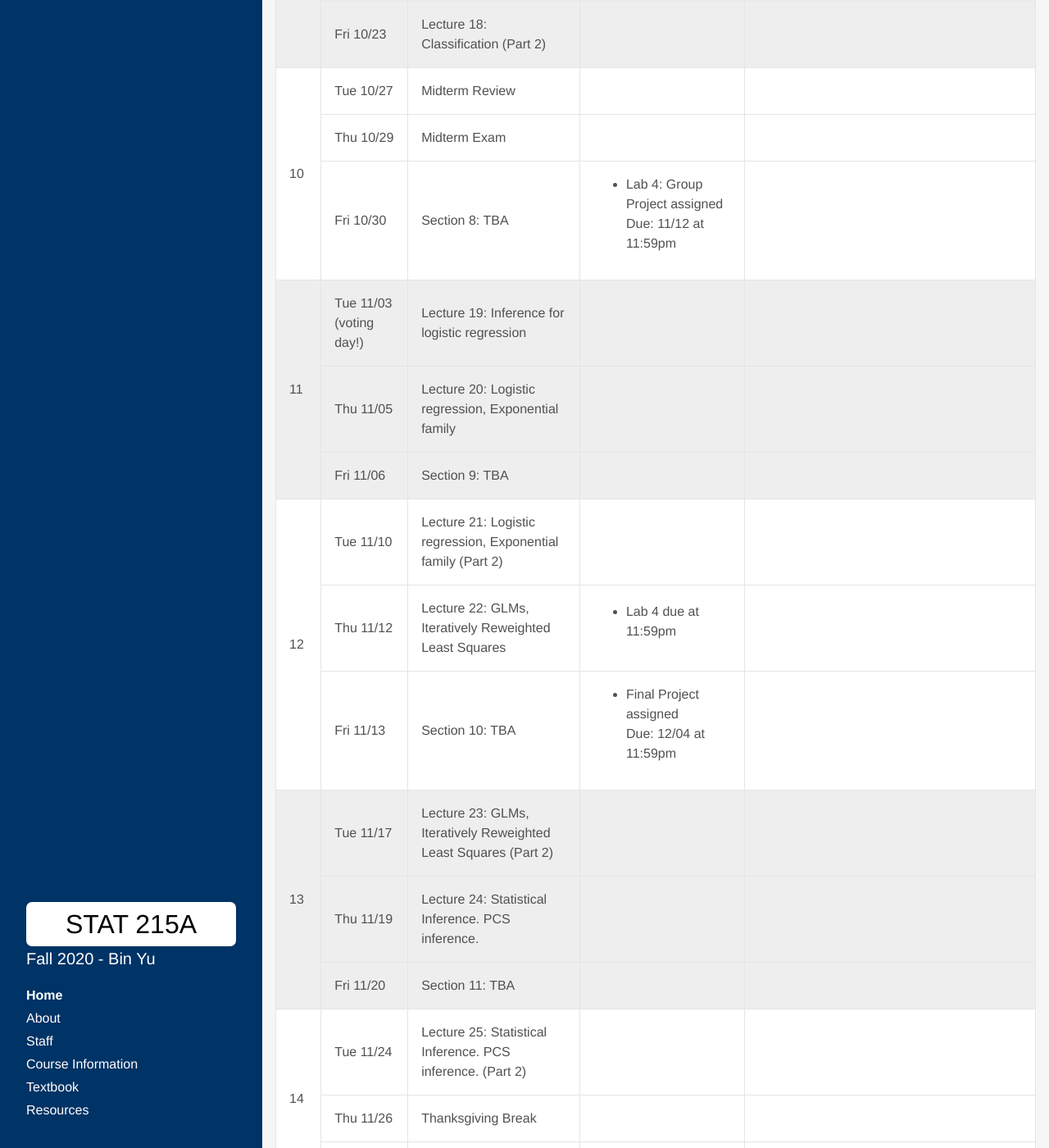
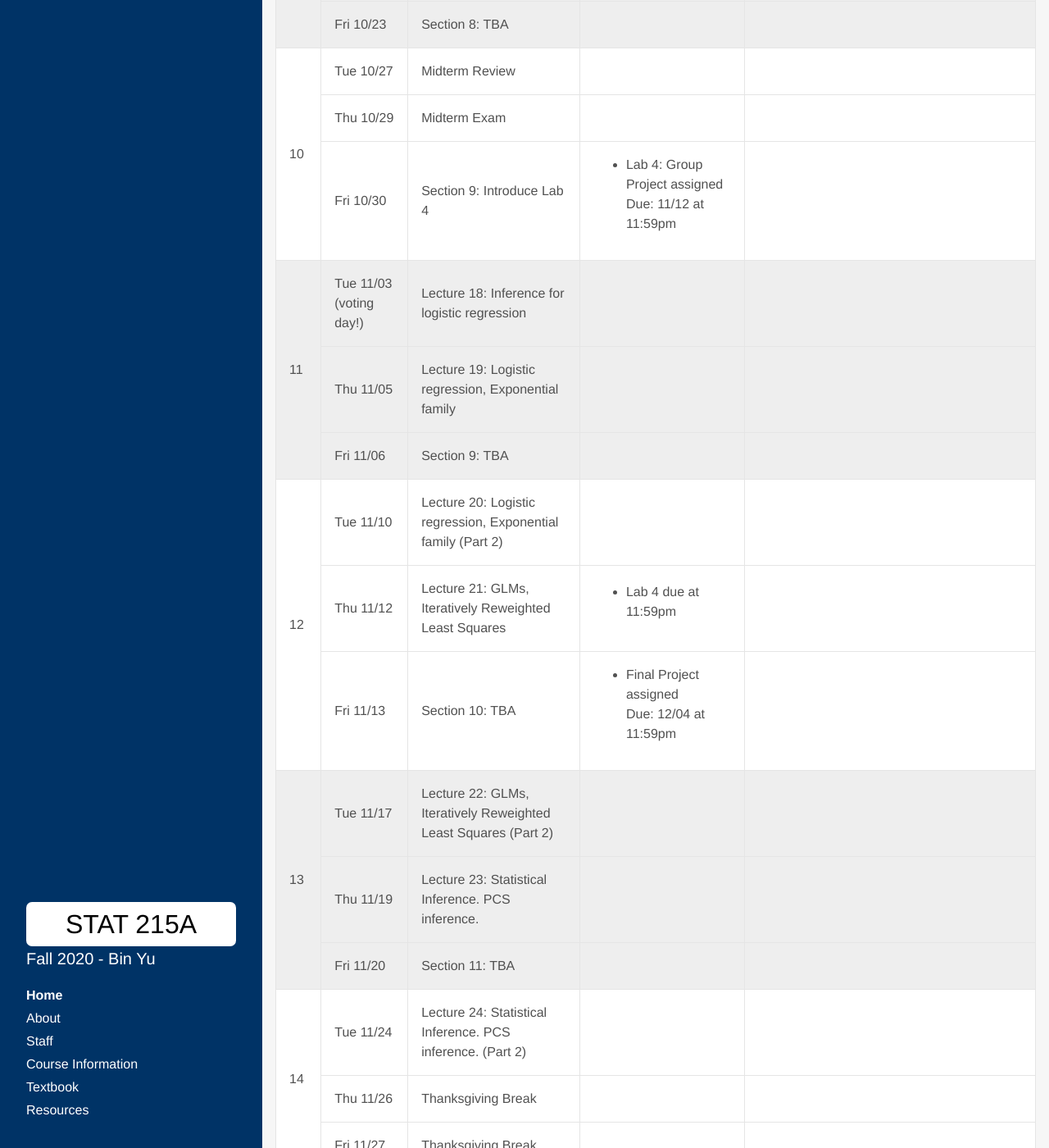
Before and after one commit to Yu-Group/stat-215a-fall-2020, a Jekyll site: the page built from index.html, in a window 1280 px wide and 1400 px high, scrolled down 4009 px. Shown: the whole window at 82% size. Built offline with Jekyll 4.4.1, drawn with Linux system fonts in a browser that asks for light colours; some web fonts are replaced; the list of posts is cut into pages by our own code; some of the changed lines change nothing that is shown; some of the changed text lies outside the part shown.

Commit message:
Update schedule

```diff
--- a/_data/syllabus2.yml
+++ b/_data/syllabus2.yml
@@ -147,7 +147,7 @@
       assignments:
         - name: Lab 2 due at 11:59pm
     - date: Fri 10/09
-      content: "Section 6: TBA"
+      content: "Section 6: Introduce Lab 3"
     - date: Sun 10/11
       assignments:
         - name: Lab 2 Peer Review assigned
@@ -158,14 +158,14 @@
     weekName: Week 8
     basic:
     - date: Tue 10/13
-      content: "Section 7: TBA"
+      content: "Lecture 14: Sources of randomness (Part 3)"
       assignments:
         - name: Lab 3 assigned
           due: 10/22 at 11:59pm
     - date: Thu 10/15
-      content: "Lecture 14: Sources of randomness (Part 3)"
+      content: "Lecture 15: Bootstrap. Interpretation."
     - date: Fri 10/16
-      content: "Lecture 15: Bootstrap. Interpretation."
+      content: "Section 7: TBA"
     - date: Sun 10/18
       assignments:
         - name: Lab 2 Peer Review due at 11:59pm
@@ -180,7 +180,7 @@
       assignments:
         - name: Lab 3 due at 11:59pm
     - date: Fri 10/23
-      content: "Lecture 18: Classification (Part 2)"
+      content: "Section 8: TBA"
 
   - weekNum: 10
     weekName: Week 10
@@ -190,7 +190,7 @@
     - date: Thu 10/29
       content: "Midterm Exam"
     - date: Fri 10/30
-      content: "Section 8: TBA"
+      content: "Section 9: Introduce Lab 4"
       assignments:
         - name: "Lab 4: Group Project assigned"
           due: "11/12 at 11:59pm"
@@ -199,10 +199,10 @@
     weekName: Week 11
     basic:
     - date: Tue 11/03 (voting day!)
-      content: "Lecture 19: Inference for logistic regression"
+      content: "Lecture 18: Inference for logistic regression"
       assignments:
     - date: Thu 11/05
-      content: "Lecture 20: Logistic regression, Exponential family"
+      content: "Lecture 19: Logistic regression, Exponential family"
     - date: Fri 11/06
       content: "Section 9: TBA"
 
@@ -210,9 +210,9 @@
     weekName: Week 12
     basic:
     - date: Tue 11/10
-      content: "Lecture 21: Logistic regression, Exponential family (Part 2)"
+      content: "Lecture 20: Logistic regression, Exponential family (Part 2)"
     - date: Thu 11/12
-      content: "Lecture 22: GLMs, Iteratively Reweighted Least Squares"
+      content: "Lecture 21: GLMs, Iteratively Reweighted Least Squares"
       assignments:
         - name: "Lab 4 due at 11:59pm"
     - date: Fri 11/13
@@ -225,9 +225,9 @@
     weekName: Week 13
     basic:
     - date: Tue 11/17
-      content: "Lecture 23: GLMs, Iteratively Reweighted Least Squares (Part 2)"
+      content: "Lecture 22: GLMs, Iteratively Reweighted Least Squares (Part 2)"
     - date: Thu 11/19
-      content: "Lecture 24: Statistical Inference. PCS inference."
+      content: "Lecture 23: Statistical Inference. PCS inference."
     - date: Fri 11/20
       content: "Section 11: TBA"
 
@@ -235,7 +235,7 @@
     weekName: Week 14
     basic:
     - date: Tue 11/24
-      content: "Lecture 25: Statistical Inference. PCS inference. (Part 2)"
+      content: "Lecture 24: Statistical Inference. PCS inference. (Part 2)"
     - date: Thu 11/26
       content: "Thanksgiving Break"
     - date: Fri 11/27
@@ -245,9 +245,9 @@
     weekName: Week 15
     basic:
     - date: Tue 12/01
-      content: "Lecture 26: Advanced topics"
+      content: "Lecture 25: Advanced topics"
     - date: Thu 12/03
-      content: "Lecture 27: Advanced topics (Part 2)"
+      content: "Lecture 26: Advanced topics (Part 2)"
     - date: Fri 12/04
       content: "Section 12: TBA"
       assignments:
```
